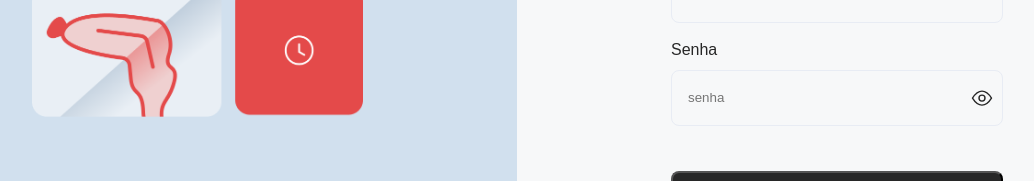
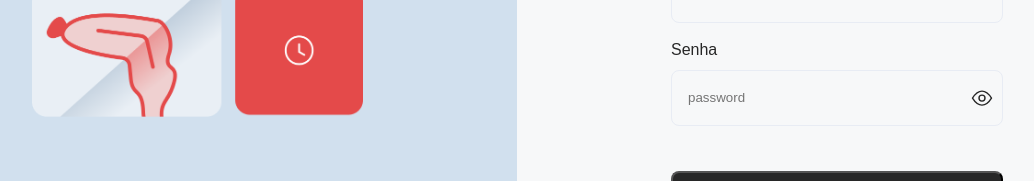
Before and after one commit to Jrockbritto/fir-frontend, a Next.js app: page /login in a window 1280 px wide. Shown: the part 419-600 px from the top of the page, without its empty margins (123-1157 px from the left). Built offline with nearby package versions, Linux system fonts and the light colour scheme.

Commit message:
feat: implement integration

```diff
--- a/src/app/login/page.tsx
+++ b/src/app/login/page.tsx
@@ -97,6 +97,17 @@ const closeEye = (
     />
   </svg>
 );
+
+export const getData: any = async (data: any) => {
+  const res = await fetch("http://localhost:3001/authentication/login", {
+    method: "POST",
+    headers: { "Content-type": "aplication/json" },
+    body: JSON.stringify(data),
+  });
+  const response = await res.json();
+  return { props: { response } };
+};
+
 export default function Login() {
   const [showPassword, setShowPassword] = useState<boolean>(false);
 
@@ -105,8 +116,9 @@ export default function Login() {
     handleSubmit,
     formState: { errors },
   } = useForm();
-  const onSubmit = (data: unknown): unknown => console.log(data);
-  console.log(errors);
+  const onSubmit = async (data: unknown) => {
+    const dataUser: any = (await getData(data)) as unknown;
+  };
 
   return (
     <StyledLogin>
@@ -160,16 +172,16 @@ export default function Login() {
                   )}
                 </div>
                 <div>
-                  <label className="input" htmlFor="senha">
+                  <label className="input" htmlFor="password">
                     Senha
                   </label>
                   <input
                     className={`baseInput ${
-                      errors.senha?.type === "required" ? "errorInput" : ""
+                      errors.password?.type === "required" ? "errorInput" : ""
                     } `}
                     type={showPassword ? "text" : "password"}
-                    placeholder="senha"
-                    {...register("senha", { required: true })}
+                    placeholder="password"
+                    {...register("password", { required: true })}
                   />
                   <span
                     className="eye"
@@ -178,7 +190,7 @@ export default function Login() {
                     {!showPassword ? openEye : closeEye}
                   </span>
 
-                  {errors.senha?.type === "required" && (
+                  {errors.password?.type === "required" && (
                     <div className="error top" role="alert">
                       {errorIcon}
                       <p>Digite sua senha</p>
--- /dev/null
+++ b/src/app/login/routes.ts
@@ -0,0 +1 @@
+const route = "/authentication/login";
```
